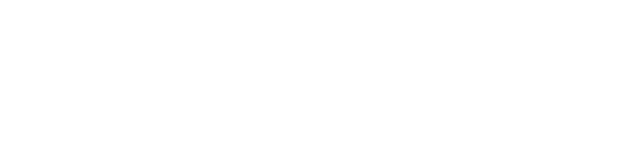
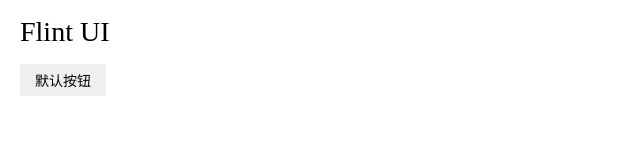
Before and after one commit to ion1ze/flint-ui, a website built with Vite: page index.html in a window 1280 px wide. Shown: the whole page, without its empty margins (0-640 px from the left). Built offline with nearby package versions, Linux system fonts and the light colour scheme.

Commit message:
feature:添加Button组件

```diff
--- a/index.html
+++ b/index.html
@@ -5,9 +5,27 @@
   <meta http-equiv="X-UA-Compatible" content="IE=edge">
   <meta name="viewport" content="width=device-width, initial-scale=1.0">
   <title>Flint UI</title>
+  <style>
+    .logo span{
+      font-size: 28px;
+    }
+  </style>
 </head>
 <body>
-  <div id="app"></div>
+  <div id="app">
+    <section class="f-layout">
+      <header class="f-layout-header">
+        <div class="logo">
+          <span class="title">Flint UI</span>
+        </div>
+      </header>
+      <main class="f-layout-main">
+        <div class="buttons">
+          <button class="f-button">默认按钮</button>
+        </div>
+      </main>
+    </section>
+  </div>
   <script type="module" src="./src/index.js"></script>
 </body>
 </html>
--- a/src/index.js
+++ b/src/index.js
@@ -1,3 +1 @@
 import './index.less';
-
-console.log('HelloWorld.');
--- a/src/index.less
+++ b/src/index.less
@@ -1 +1,3 @@
 @import "./style/reset.less";
+@import "./style/layout.less";
+@import "./style/button.less";
--- /dev/null
+++ b/src/style/button.less
@@ -0,0 +1,17 @@
+button.f-button{
+  border: none;
+  height: 32px;
+  font-size: 14px;
+  padding: 0 15px;
+  overflow: hidden;
+  border-radius: 3px;
+  cursor: pointer;
+
+  &:hover {
+    background-color: rgba(0,0, 0, 0.15);
+  }
+
+  &:active {
+    background-color: rgba(0,0, 0, 0.25);
+  }
+}
--- /dev/null
+++ b/src/style/layout.less
@@ -0,0 +1,16 @@
+.f-layout {
+  display: flex;
+  flex-direction: column;
+
+  .f-layout-header {
+    display: flex;
+    flex-direction: row;
+    align-items: center;
+    height: 64px;
+    padding: 0 20px;
+  }
+
+  .f-layout-main {
+    padding: 0 20px;
+  }
+}
--- a/src/style/reset.less
+++ b/src/style/reset.less
@@ -1,3 +1,7 @@
+*,*::before,*::after {
+  box-sizing: border-box;
+}
+
 body {
   margin: 0;
   padding: 0;
```
